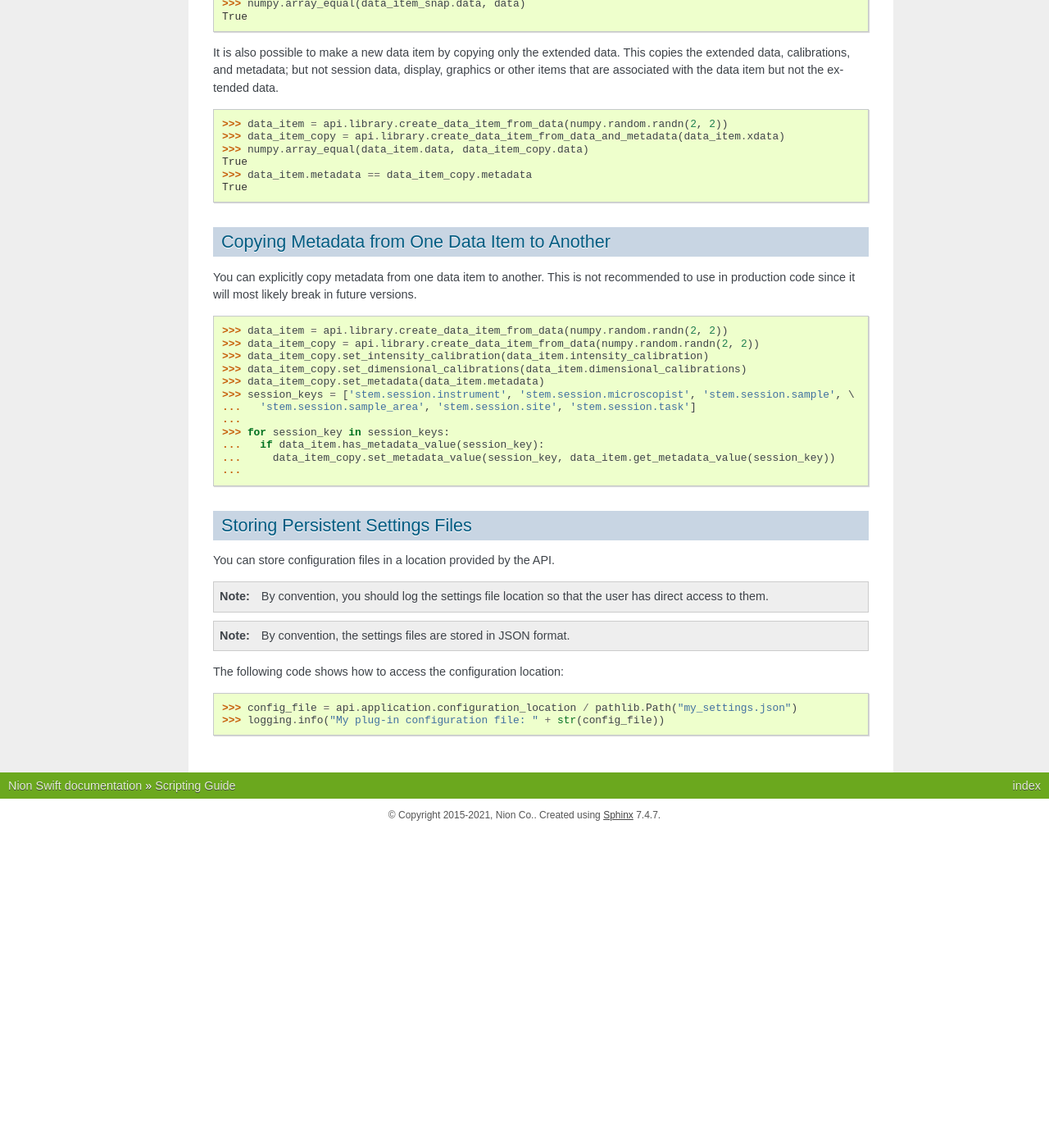
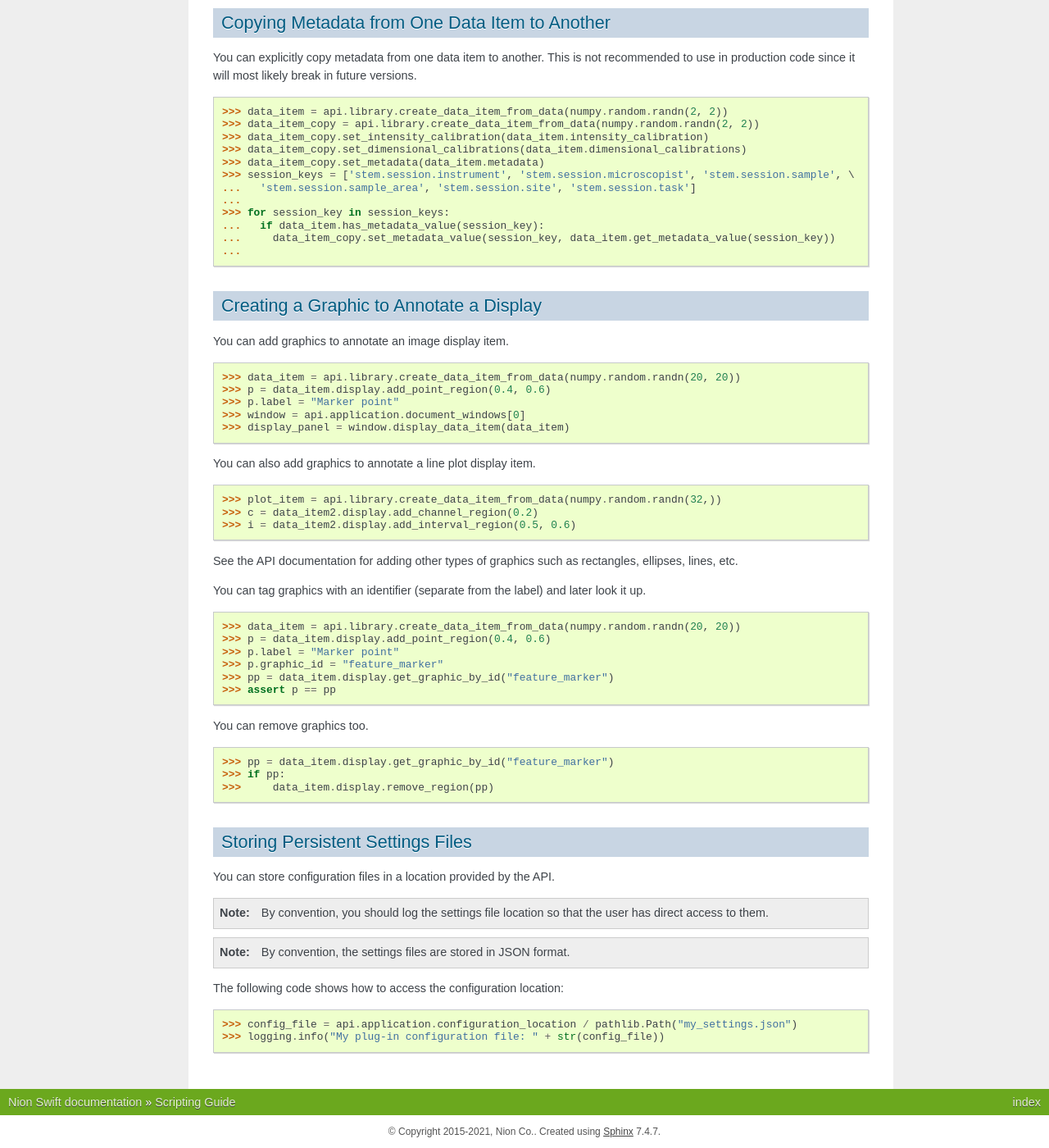
Before and after one commit to nion-software/nionswift, a Sphinx documentation site: the page built from docs/api/scripting.rst, in a window 1280 px wide and 1400 px high, scrolled down 11567 px. Shown: the whole window at 82% size. Built offline with Sphinx 7.4.7, drawn with Linux system fonts in a browser that asks for light colours; before the commit the page ends 12581 px from its top, so only the background shows below that; some of the changed text lies outside the part shown.

Commit message:
Update scripting documentation to include info about adding graphics.

```diff
--- a/docs/api/scripting.rst
+++ b/docs/api/scripting.rst
@@ -38,7 +28,11 @@ configures the ``api`` variable for you. The ``api`` is the latest version. ::
 
 Accessing a Specific Display Item
 ---------------------------------
-You may want to access a specific display item. To do this, you assign a variable representing the display item.
+Nion Swift makes a distinction between data items (the data arrays) and display items (the objects displaying the data). Often there is a 1:1 association between the two, but sometimes a data item will have multiple display items associated with it, and sometimes a display item will be displaying multiple data items simultaneously.
+
+The workspace area is split into multiple display panels, each of which shows either a display item or a browser.
+
+You may want to access a specific display item in a display panel. To do this, you assign a variable representing the display item.
 
 You do this by clicking either on the display panel containing the display item or on the display item within the data panel list.
 
@@ -53,9 +47,7 @@ The r-variables reference display items. Display items will often contain a sing
 
 Accessing the Target Data Item
 ------------------------------
-In Nion Swift, when you select a display panel by clicking on its content and it becomes the target. The display panel
-will show a blue outline when it the target. You can access the target data item from scripts. First, click on a display
-panel that is showing an image. Now open a Python Console and type the following. ::
+In Nion Swift, when you select a display panel by clicking on its content and it becomes the target. The display panel will show a blue outline when it the target. You can access the target data item from scripts. First, click on a display panel that is showing an image. Now open a Python Console and type the following. ::
 
    >>> window = api.application.document_windows[0]
    >>> data_item = window.target_data_item
@@ -72,8 +64,7 @@ Now click on a different display panel (or drag a new Data Item into the current
 
 Changing Data in a Data Item
 ----------------------------
-You can use scripting to overwrite the data in a data item. This example assumes that you have an existing ``data_item``
-that you wish to overwrite and stores new ``numpy`` data into it. ::
+You overwrite the data in a data item. This example assumes that you have an existing ``data_item`` that you wish to overwrite with new ``numpy`` data. ::
 
    >>> data_item.data = numpy.random.randn(16, 32)
 
@@ -86,16 +77,11 @@ You may want to change just part of the data in a data item without rewriting th
 Notice that you are assigning new data to a slice of the ``data_ref``, not assigning to ``data`` as in the previous example.
 
 .. warning::
-   From scripts, there is no protection against changing data. Changing data will permanently overwrite any old data.
-   We recommend using caution with scripts that write to the target data item since the user may inadvertently choose
-   a data item as the target which contains data that cannot be recovered.
+   From scripts, there is no protection against changing data. Changing data will permanently overwrite any old data. We recommend using caution with scripts that write to the target data item since the user may inadvertently choose a data item as the target which contains data that cannot be recovered.
 
 Creating and Displaying a New Data Item
 ---------------------------------------
-You can create a new data item and display it in an empty display panel. This example creates a new ``numpy`` array,
-creates a new data item using the data, and displays it in the current workspace. Before running this script, if there
-are no empty display panels, you can right/control click on an existing display panel and choose the menu item ``None``
-to provide space in which the new data item can be placed.
+You can create a new data item and display it in an empty display panel. This example creates a new ``numpy`` array, creates a new data item using the data, and displays it in the current workspace. Before running this script, if there are no empty display panels, you can right/control click on an existing display panel and choose the menu item ``Clear Display Panel Contents`` to provide space in which the new data item can be placed.
 
 The quick form (available in the console):
 
@@ -110,13 +96,11 @@ The most general form:
    >>> display_panel = window.display_data_item(data_item)
 
 .. note::
-   If there is no empty display panel, the data item will not be displayed immediately and ``display_data_item`` will
-   return ``None``.
+   If there is no empty display panel, the data item will not be displayed immediately and ``display_data_item`` will return ``None``.
 
-Creating a Calibrated Data Item
--------------------------------
-You can set a data item's calibration. The API provides a ``create_calibration`` method where the offset, scale, and unit
-name are specified. ::
+Creating a Data Item with Calibrated Dimensions
+-----------------------------------------------
+You can set a data item's calibration. The API provides a ``create_calibration`` method where the offset, scale, and unit name are specified. ::
 
    >>> window = api.application.document_windows[0]
    >>> data = numpy.random.randn(16, 32)
@@ -133,13 +117,10 @@ The calibration objects transform their values like this: ``x' = x * scale + off
 
 Adding Two Data Items
 ---------------------
-Assuming you have two data items of the same size, you can add them together and display the result by following these
-steps.
+Assuming you have two data items of the same size, you can add them together and display the result by following these steps.
 
-#. Click on each data item you want to add and assign an r-variable by pressing Ctrl/Cmd-Shift-K on each one. The r-variable
-   will appear in the title of the data item, such as "My Data Item (r522)". ``r522`` is the r-variable.
-#. Make sure you have an empty display panel by right/control clicking on one of the display panels and choose ``None`` from
-   the menu.
+#. Click on each data item you want to add and assign an r-variable by pressing Ctrl/Cmd-Shift-K on each one. The r-variable will appear in the title of the data item, such as "My Data Item (r522)". ``r522`` is the r-variable.
+#. Make sure you have an empty display panel by right/control clicking on one of the display panels and choose ``Clear Display Panel Contents`` from the menu.
 #. Open a script window (Ctrl/Cmd-K).
 #. Write the follow script, substituting the r-variables assigned in step #1 for ``r001`` and ``r002``. ::
 
@@ -192,14 +156,11 @@ Extended data combines the following components:
    ...
    >>> data_item = api.library.create_data_item_from_data_and_metadata(xdata)
 
-Extended data also describes the usage of each dimension. Extended data can represent a sequence of data, a collection of
-data, and data with one or more datum dimensions. Extended data in Nion Swift is always organized with the sequence index (if
-any) in the first index, followed by the collection indexes, followed by the datum indexes.
+Extended data also describes the usage of each dimension. Extended data can represent a sequence of data, a collection of data, and data with one or more datum dimensions. Extended data in Nion Swift is always organized with the sequence index (if any) in the first index, followed by the collection indexes, followed by the datum indexes.
 
 For instance, a regular 2d visual image would be described as having two datum dimensions.
 
-A scanned image might be represented as having 2 collection dimensions and only a scalar datum dimension or as having two
-datum dimensions.
+A scanned image might be represented as having 2 collection dimensions and only a scalar datum dimension or as having two datum dimensions.
 
 A movie would be be described as being a sequence of two datum dimensions.
 
@@ -260,8 +221,7 @@ You can do all sorts of computations with extended data. To begin with, you can
    >>> xdata = xdata1 + xdata2 * xdata3
    >>> xdata = -xdata4
 
-You can also import the ``xdata`` library and use the functions in that library. These functions will handle the data
-descriptions and calibrations properly.
+You can also import the ``xdata`` library and use the functions in that library. These functions will handle the data descriptions and calibrations properly.
 
    >>> xdata = xd.fft(xdata1)
    >>> xdata = xd.gaussian_blur(xdata2, 2.0)
@@ -279,13 +239,9 @@ Extracting Display Data from Data Items
 ---------------------------------------
 In addition to the data that a data item stores, you can also access the secondary display data.
 
-..
-   :dfn:`Reduced data` refers to the original data sliced down to either 2d or 1d data. It has the data type of the
-   original data.
+:dfn:`Reduced data` refers to the original data sliced down to either 2d or 1d data. It has the data type of the original data.
 
-:dfn:`Display data` refers to the original data sliced down to either 2d or 1d data and then converted to a scalar
-or RGB data type. For instance, complex 128 data will have the complex display attribute applied and will result in
-float 64 data.
+:dfn:`Display data` refers to the original data sliced down to either 2d or 1d data and then converted to a scalar or RGB data type. For instance, complex 128 data will have the complex display attribute applied and will result in float 64 data.
 
    >>> window = api.application.document_windows[0]
    >>> data_item = window.target_data_item
@@ -304,13 +260,11 @@ float 64 data.
    >>> data_item.display_xdata.data_dtype
    dtype('float64')
 
-Display data can be useful when you want to operate on the data that is displayed. For instance, a line profile
-works with the display data rather than the original data.
+Display data can be useful when you want to operate on the data that is displayed. For instance, a line profile works with the display data rather than the original data.
 
 Using Data Item Calibrations
 ----------------------------
-There are a few convenience functions for accessing the calibrations of the data item. The ``intensity_calibration`` and
-``dimensional_calibrations`` properties both return copies of the data item calibrations.
+There are a few convenience functions for accessing the calibrations of the data item. The ``intensity_calibration`` and ``dimensional_calibrations`` properties both return copies of the data item calibrations.
 
    >>> window = api.application.document_windows[0]
    >>> data_item = window.target_data_item
@@ -352,11 +306,7 @@ You can convert between calibrated and uncalibrated pixels and strings using cal
    2.0
 
 .. note::
-   The convenience functions for accessing data item calibrations work by setting the calibrations on the extended
-   data associated with the data item. Storing new extended data will also change the calibrations. This can have
-   unexpected consequences. For instance, calibrations can be overwritten if a live computation is executed. If you
-   are using the API to perform a custom computation, and using these convenience functions, place them *after* the
-   code that assigns new ``data`` or ``xdata`` to the target data item.
+   The convenience functions for accessing data item calibrations work by setting the calibrations on the extended data associated with the data item. Storing new extended data will also change the calibrations. This can have unexpected consequences. For instance, calibrations can be overwritten if a live computation is executed. If you are using the API to perform a custom computation, and using these convenience functions, place them *after* the code that assigns new ``data`` or ``xdata`` to the target data item.
 
 Using Data Item Created and Modified Timestamps
 -----------------------------------------------
@@ -372,14 +322,11 @@ specified in UTC. You can also read the ``timestamp`` property of extended data.
    >>> data_item.xdata.timestamp.isoformat()
    '2017-02-09T04:19:12.711283'
 
-The ``created`` datetime is never updated. The ``modified`` datetime is updated whenever the data item or data changes.
-The ``xdata.timestamp`` is updated whenever the data changes.
+The ``created`` datetime is never updated. The ``modified`` datetime is updated whenever the data item or data changes. The ``xdata.timestamp`` is updated whenever the data changes.
 
 Finding Sources and Dependents of Data Items
 --------------------------------------------
-The library keeps track of high level connections between data items. For instance, if data item A has a crop applied
-to it and generates data item B, then A is said to be a *source* of B and reciprocally B is said to be a *dependent* of
-A.
+The library keeps track of high level connections between data items. For instance, if data item A has a crop applied to it and generates data item B, then A is said to be a *source* of B and reciprocally B is said to be a *dependent* of A.
 
    >>> window = api.application.document_windows[0]
    >>> data_item = window.target_data_item
@@ -390,8 +337,7 @@ A.
 
 Uniquely Identifying Data Items
 -------------------------------
-Persistent objects in the library have a unique ``uuid`` identifier which is persistent for the lifetime of the object,
-even if exiting and relaunching Swift. The ``uuid`` uniquely identifies that object.
+Persistent objects in the library have a unique ``uuid`` identifier which is persistent for the lifetime of the object, even if exiting and relaunching Swift. The ``uuid`` uniquely identifies that object.
 
    >>> window = api.application.document_windows[0]
    >>> data_item = window.target_data_item
@@ -399,14 +345,11 @@ even if exiting and relaunching Swift. The ``uuid`` uniquely identifies that obj
    UUID('646bc502-6e8e-4e9f-8ac0-30c124822df3')
 
 .. note::
-   The same object with the same ``uuid`` can appear in two different libraries with different properties and data
-   since the user may explicitly copy items between libraries. The ``uuid`` is unique within a single library,
-   however.
+   The same object with the same ``uuid`` can appear in two different libraries with different properties and data since the user may explicitly copy items between libraries. The ``uuid`` is unique within a single library, however.
 
 Managing Session Metadata
 -------------------------
-Metadata about the current session is stored with the library object and can be edited in the UI using the Session
-panel. You can access the metadata using Python:
+Metadata about the current session is stored with the library object and can be edited in the UI using the Session panel. You can access the metadata using Python:
 
    >>> api.library.get_library_value("stem.session.instrument")
    Nion UltraSTEM 200keV
@@ -449,12 +392,9 @@ You may also need to store metadata not defined by the keys below. You can do th
    >>> metadata_dict.setdefault("astrology", dict())["moon-phase"] = "gibbous"
    >>> data_item.set_metadata(metadata_dict)
 
-Any value stored in the ``metadata`` ``dict`` must be convertible to ``json``, e.g. ``json.dumps(metadata_dict)`` must
-succeed.
+Any value stored in the ``metadata`` ``dict`` must be convertible to ``json``, e.g. ``json.dumps(metadata_dict)`` must succeed.
 
-Using the keys has the advantage that when the data item is exported to another file format (such as TIFF), the keys can
-be used to *flatten* the ``metadata`` ``dict`` into well defined fields. If you use custom fields, they will only be
-available as a general ``metadata`` ``json`` string.
+Using the keys has the advantage that when the data item is exported to another file format (such as TIFF), the keys can be used to *flatten* the ``metadata`` ``dict`` into well defined fields. If you use custom fields, they will only be available as a general ``metadata`` ``json`` string.
 
 In addition, using the keys improves interoperability between applications.
 
@@ -554,11 +494,9 @@ Copying a Data Item
 -------------------
 You may want to copy an existing data item and be able to modify it without affecting the original data item.
 
-There are two ways to copy a data item. The *copy* technique copies the data item and maintains any live computation
-attached to the data item. The *snapshot* technique copies the data item but does *not* maintain any live computation.
+There are two ways to copy a data item. The *copy* technique copies the data item and maintains any live computation attached to the data item. The *snapshot* technique copies the data item but does *not* maintain any live computation.
 
-Both copy operations copy the extended data, calibrations, metadata, display, and graphics. Neither operation copies
-data items dependent the one being copied.
+Both copy operations copy the extended data, calibrations, metadata, display, and graphics. Neither operation copies data items dependent the one being copied.
 
    >>> data = numpy.random.randn(16, 32)
    >>> data_item = api.library.create_data_item_from_data(data)
@@ -569,9 +507,7 @@ data items dependent the one being copied.
    >>> numpy.array_equal(data_item_snap.data, data)
    True
 
-It is also possible to make a new data item by copying only the extended data. This copies the extended data,
-calibrations, and metadata; but not session data, display, graphics or other items that are associated with the
-data item but not the extended data.
+It is also possible to make a new data item by copying only the extended data. This copies the extended data, calibrations, and metadata; but not session data, display, graphics or other items that are associated with the data item but not the extended data.
 
    >>> data_item = api.library.create_data_item_from_data(numpy.random.randn(2, 2))
    >>> data_item_copy = api.library.create_data_item_from_data_and_metadata(data_item.xdata)
@@ -582,8 +518,7 @@ data item but not the extended data.
 
 Copying Metadata from One Data Item to Another
 ----------------------------------------------
-You can explicitly copy metadata from one data item to another. This is not recommended to use in production code since
-it will most likely break in future versions.
+You can explicitly copy metadata from one data item to another. This is not recommended to use in production code since it will most likely break in future versions. ::
 
    >>> data_item = api.library.create_data_item_from_data(numpy.random.randn(2, 2))
    >>> data_item_copy = api.library.create_data_item_from_data(numpy.random.randn(2, 2))
@@ -597,6 +532,39 @@ it will most likely break in future versions.
    ...   if data_item.has_metadata_value(session_key):
    ...     data_item_copy.set_metadata_value(session_key, data_item.get_metadata_value(session_key))
    ...
+
+Creating a Graphic to Annotate a Display
+----------------------------------------
+You can add graphics to annotate an image display item. ::
+
+   >>> data_item = api.library.create_data_item_from_data(numpy.random.randn(20, 20))
+   >>> p = data_item.display.add_point_region(0.4, 0.6)
+   >>> p.label = "Marker point"
+   >>> window = api.application.document_windows[0]
+   >>> display_panel = window.display_data_item(data_item)
+
+You can also add graphics to annotate a line plot display item. ::
+
+   >>> plot_item = api.library.create_data_item_from_data(numpy.random.randn(32,))
+   >>> c = data_item2.display.add_channel_region(0.2)
+   >>> i = data_item2.display.add_interval_region(0.5, 0.6)
+
+See the API documentation for adding other types of graphics such as rectangles, ellipses, lines, etc.
+
+You can tag graphics with an identifier (separate from the label) and later look it up. ::
+
+   >>> data_item = api.library.create_data_item_from_data(numpy.random.randn(20, 20))
+   >>> p = data_item.display.add_point_region(0.4, 0.6)
+   >>> p.label = "Marker point"
+   >>> p.graphic_id = "feature_marker"
+   >>> pp = data_item.display.get_graphic_by_id("feature_marker")
+   >>> assert p == pp
+
+You can remove graphics too. ::
+
+   >>> pp = data_item.display.get_graphic_by_id("feature_marker")
+   >>> if pp:
+   >>>     data_item.display.remove_region(pp)
 
 Storing Persistent Settings Files
 ---------------------------------
--- a/docs/conf.py
+++ b/docs/conf.py
@@ -31,7 +31,7 @@ sys.path.insert(0, os.path.abspath('..'))
 # Add any Sphinx extension module names here, as strings. They can be
 # extensions coming with Sphinx (named 'sphinx.ext.*') or your custom
 # ones.
-extensions = ['sphinx.ext.autodoc', 'sphinx.ext.todo']
+extensions = ['sphinx.ext.autodoc', 'sphinx.ext.todo', 'sphinx_copybutton']
 
 # Add any paths that contain templates here, relative to this directory.
 templates_path = ['_templates']
```
Also changed, not shown: other parts of docs/api/scripting.rst (+8 -35 lines).
